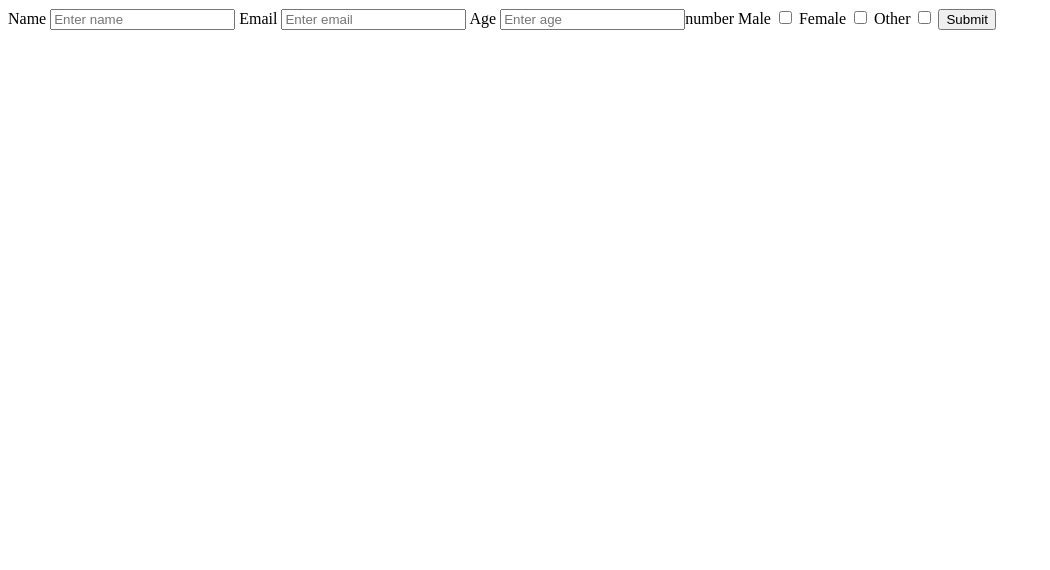
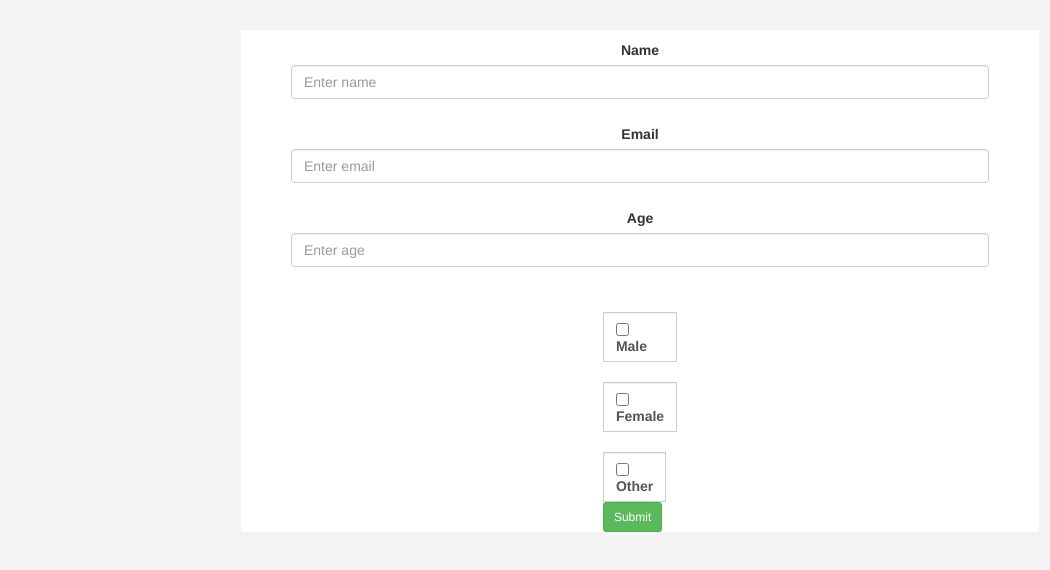
Before and after one commit to Aim-Entity/Test-try, a plain HTML site: page index.html in a window 1280 px wide. Shown: the whole page, without its empty margins (0-1050 px from the left). Drawn offline with nearby package versions, Linux system fonts and the light colour scheme.

Commit message:
Added styling

```diff
--- a/index.html
+++ b/index.html
@@ -5,30 +5,71 @@
     <meta name="viewport" content="width=device-width, initial-scale=1.0" />
     <meta http-equiv="X-UA-Compatible" content="ie=edge" />
     <title>App Test</title>
+    <link
+      rel="stylesheet"
+      href="https://stackpath.bootstrapcdn.com/bootstrap/3.4.1/css/bootstrap.min.css"
+      integrity="sha384-HSMxcRTRxnN+Bdg0JdbxYKrThecOKuH5zCYotlSAcp1+c8xmyTe9GYg1l9a69psu"
+      crossorigin="anonymous"
+    />
+    <link rel="stylesheet" href="style.css" />
   </head>
   <body>
-    <form action="#">
-      <div class="personal-details">
+    <div class="container">
+      <form>
+        <div class="form-group form-block" id="form">
           <label for="name">Name</label>
-        <input type="text" id="name" placeholder="Enter name" />
+          <input
+            type="text"
+            id="name"
+            placeholder="Enter name"
+            class="form-control"
+          />
 
           <label for="email">Email</label>
-        <input type="email" id="email" placeholder="Enter email" />
+          <input
+            type="email"
+            id="email"
+            placeholder="Enter email"
+            class="form-control"
+          />
 
           <label for="age">Age</label>
-        <input type="number" id="age" placeholder="Enter age" />number
+          <input
+            type="number"
+            id="age"
+            placeholder="Enter age"
+            class="form-control"
+          />
 
+          <div class="input-group mb-3">
+            <div class="input-group-prepend">
+              <div class="input-group-text form-control">
+                <input type="checkbox" id="male" />
                 <label for="male">Male</label>
-        <input type="checkbox" id="male" />
+              </div>
+            </div>
 
+            <div class="input-group mb-3">
+              <div class="input-group-prepend">
+                <div class="input-group-text form-control">
+                  <input type="checkbox" id="Female" />
                   <label for="Female">Female</label>
-        <input type="checkbox" id="Female" />
+                </div>
+              </div>
 
+              <div class="input-group mb-3 ">
+                <div class="input-group-prepend bottom">
+                  <div class="input-group-text form-control">
+                    <input type="checkbox" id="Other" />
                     <label for="Other">Other</label>
-        <input type="checkbox" id="Other" />
+                  </div>
+                </div>
 
-        <input type="submit" value="Submit" />
+                <input type="submit" value="Submit" class="btn btn-sm btn-success" id="submit">
+          </div>
         </div>
       </form>
+    </div>
+    <script src="app.js"></script>
   </body>
 </html>
--- a/style.css
+++ b/style.css
@@ -0,0 +1,35 @@
+* {
+  box-sizing: border-box;
+}
+
+body {
+  background-color: #f3f3f3;
+}
+
+#form {
+  width: 70%;
+  margin: 0 auto;
+  display: grid;
+  align-items: center;
+  justify-items: center;
+  background-color: #fff;
+  margin-top: 30px;
+  padding: 10px 50px 0px 50px;
+}
+
+.input-group {
+  padding-top: 20px;
+}
+
+input {
+  margin-bottom: 25px;
+}
+
+.input-group-prepend div input,
+.input-group-prepend div label {
+  display: block;
+}
+
+.input-group-prepend div {
+  height: 50px;
+}
```
Lines whose indentation alone changed are shown as unchanged.
